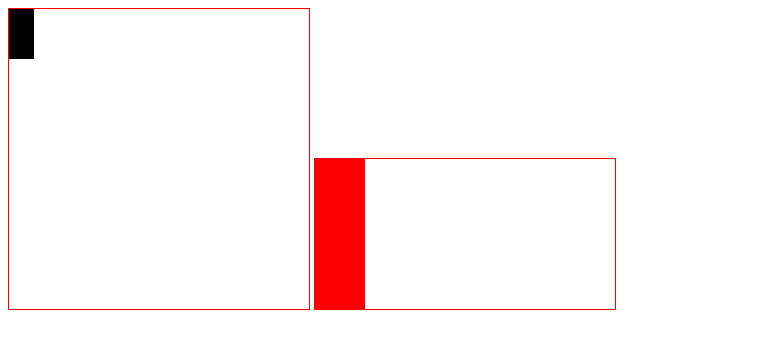
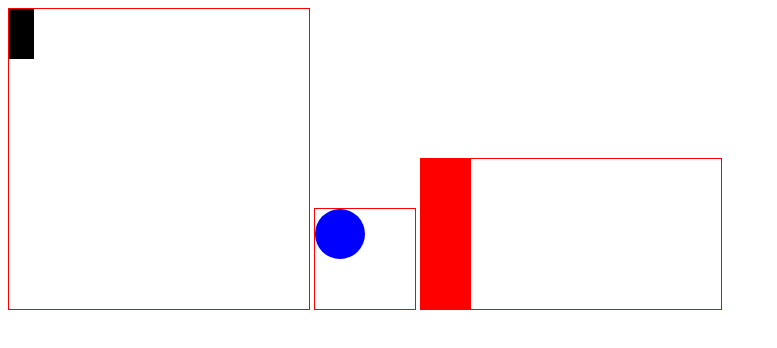
Before and after one commit to pat-white-code/d3, a plain HTML site: page index.html in a window 1280 px wide. Shown: the whole page, without its empty margins (0-777 px from the left). Drawn offline with nearby package versions, Linux system fonts and the light colour scheme.

```diff
--- a/index.html
+++ b/index.html
@@ -11,6 +11,9 @@
   <svg height="300" width="300" border="1px red solid">
     <rect height="50" width="25" fill="black"></rect>
   </svg>
+  <svg height="100" width="100">
+    <circle cx="25" cy="25" r="25" style="fill: blue"></circle>
+  </svg>
   <script src="d3.js"></script>
 </body>
 </html>
```
Also changed, not shown: d3.js (+5 -5 lines), 1 other file.
